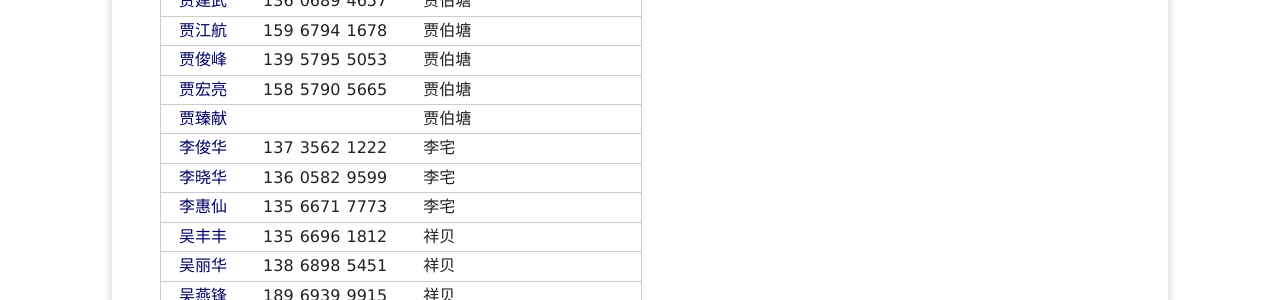
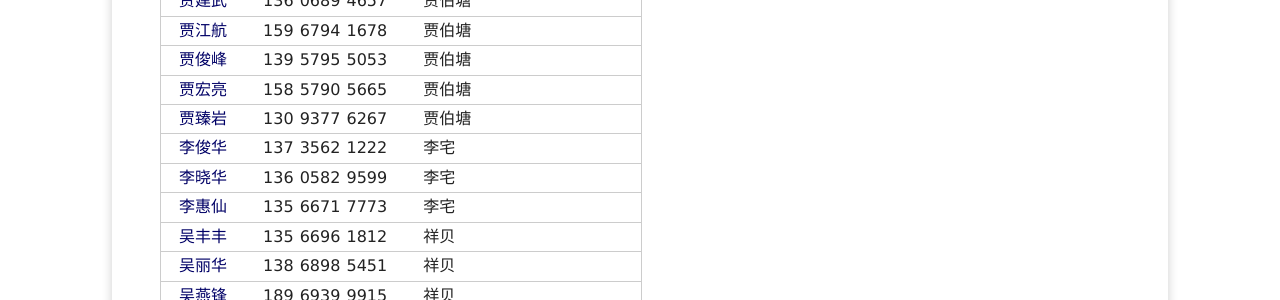
Before and after one commit to shangxi2ban/shangxi2ban.github.io, a Jekyll site: the page built from _posts/2014/2014-06-02-tongxunlu.md, in a window 1280 px wide. Shown: the part 1540-1840 px from the top of the page. Built offline with Jekyll 4.4.1, drawn with Linux system fonts in a browser that asks for light colours; Markdown is read by kramdown in place of the engine named in the settings; comment, search, counter and statistics services are not loaded.

Commit message:
daily updates

```diff
--- a/_posts/2014/2014-06-02-tongxunlu.md
+++ b/_posts/2014/2014-06-02-tongxunlu.md
@@ -262,8 +262,8 @@ tags: 通讯录
     </tr>
 
     <tr>
-        <td class="name">贾臻献</td>
-        <td class="phone"></td>
+        <td class="name">贾臻岩</td>
+        <td class="phone">130 9377 6267</td>
         <td class="remark">贾伯塘</td>
     </tr>
 
```
